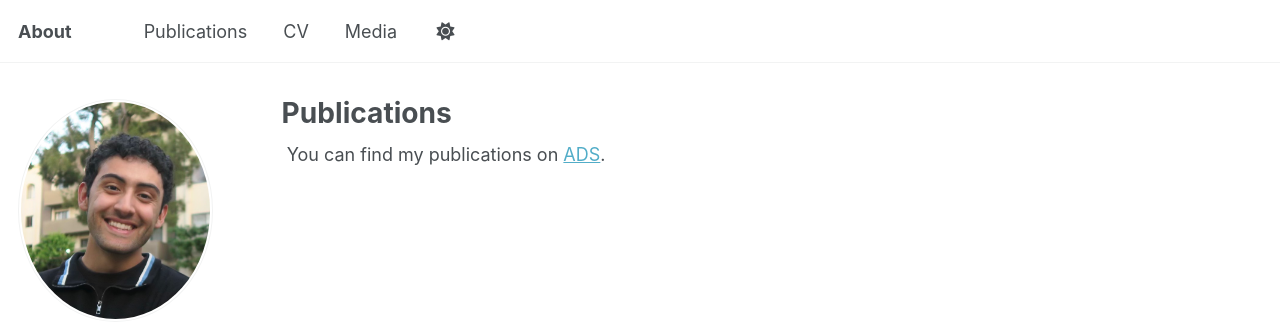
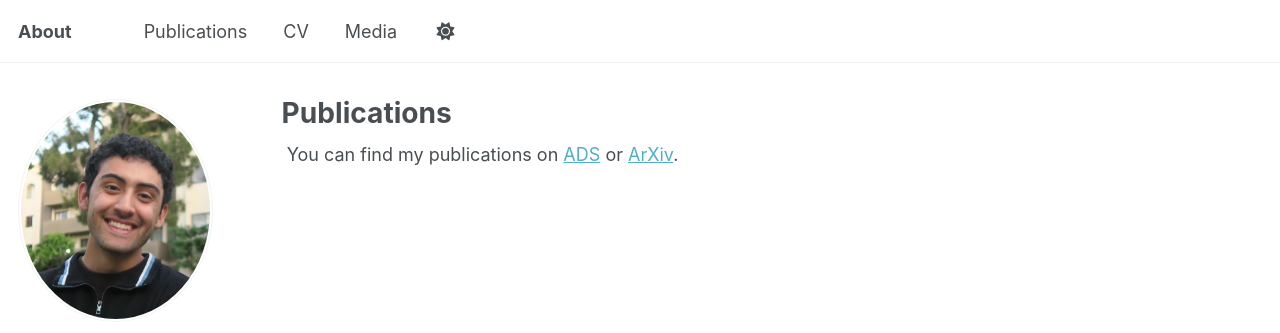
Before and after one commit to cheyanneshariat/cheyanneshariat.github.io, a Jekyll site: the page built from _pages/publications.html, in a window 1280 px wide. Shown: the top 333 px of the page. Built offline with Jekyll 4.4.1, drawn with Linux system fonts in a browser that asks for light colours; some web fonts are replaced; a script that is not in the unit is left out.

Commit message:
Include ArXiv link in publications page
Added a link to ArXiv for accessing publications.

```diff
--- a/_pages/publications.html
+++ b/_pages/publications.html
@@ -7,7 +7,9 @@ author_profile: true
 
 <div class="wordwrap">
   You can find my publications on
-  <a href="https://ui.adsabs.harvard.edu/search/p_=0&q=author%3A%22Shariat%2C%20Cheyanne%22&sort=date%20desc%2C%20bibcode%20desc" target="_blank" rel="noopener noreferrer">ADS</a>.
+  <a href="https://ui.adsabs.harvard.edu/search/p_=0&q=author%3A%22Shariat%2C%20Cheyanne%22&sort=date%20desc%2C%20bibcode%20desc" target="_blank" rel="noopener noreferrer">ADS</a> or
+  <a href="https://arxiv.org/search/?searchtype=author&query=Cheyanne%20Shariat" target="_blank" rel="noopener noreferrer">ArXiv</a>.
+
 </div>
 
 {% include base_path %}
```
